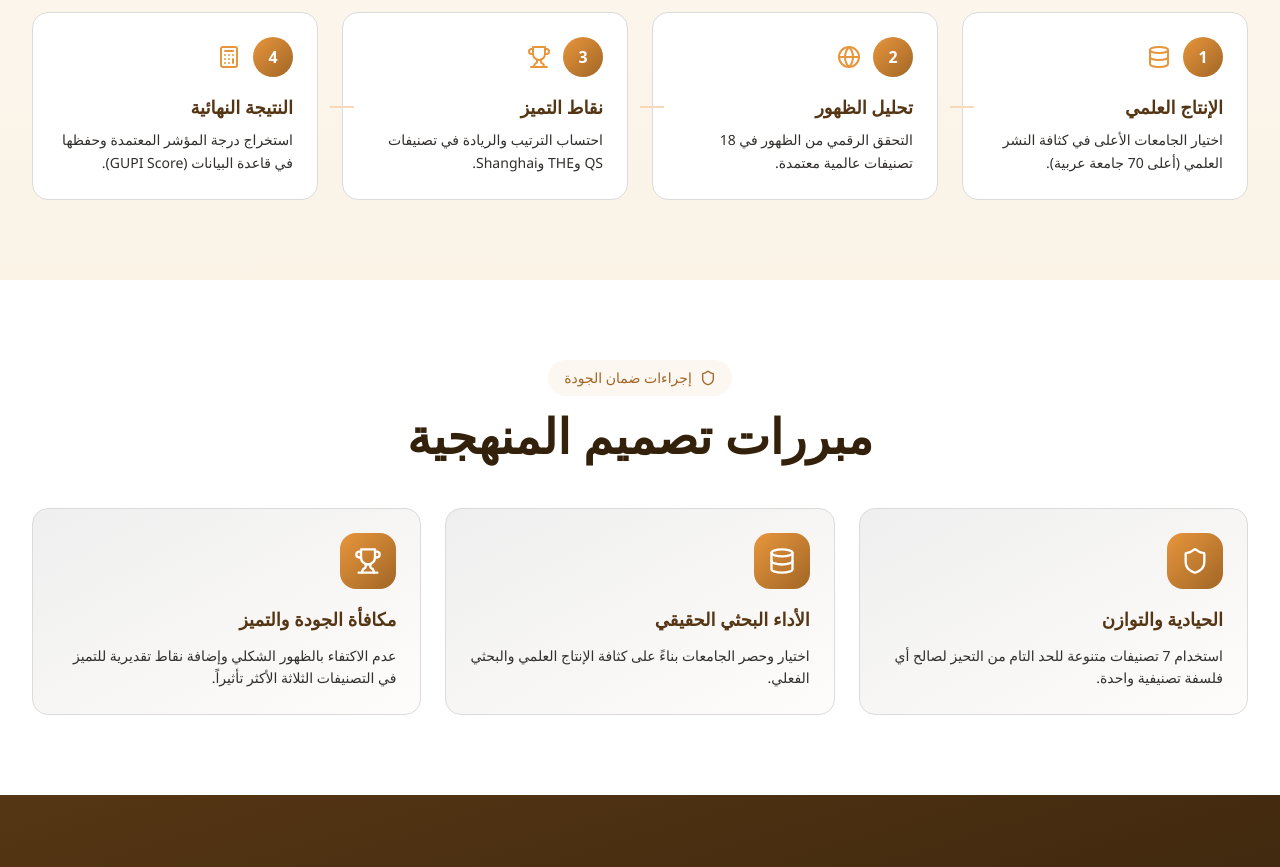
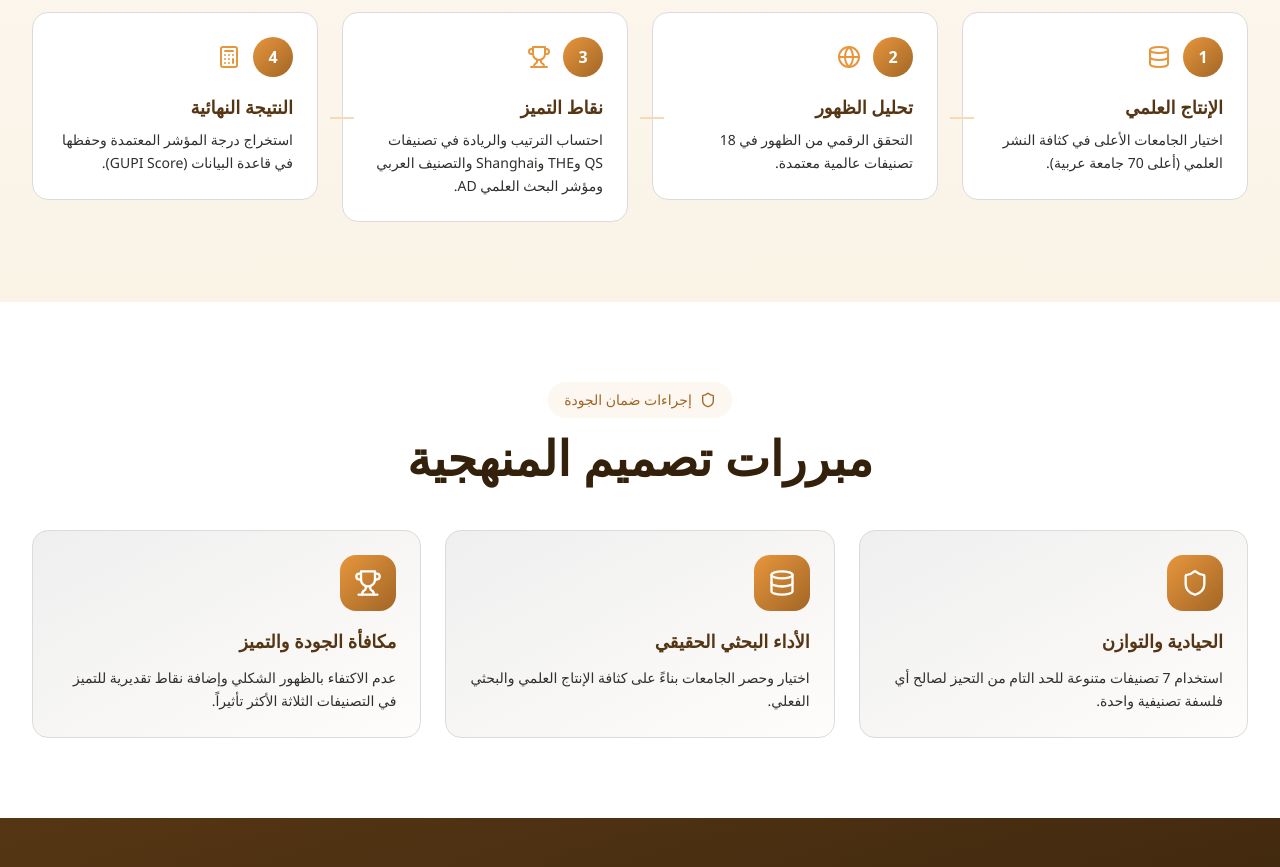
Before and after one commit to h-abar/GUPI-University-Ranking, a Next.js app: page / in a window 1280 px wide. Shown: the part 4020-4887 px from the top of the page. Built offline with nearby package versions, Linux system fonts and the light colour scheme.

Commit message:
Update excellence step: add Arabic Ranking and AD Scientific to description

```diff
--- a/app/(public)/page.js
+++ b/app/(public)/page.js
@@ -330,7 +330,7 @@ export default function HomePage() {
             {[
               { step: 1, title: 'الإنتاج العلمي', desc: 'اختيار الجامعات الأعلى في كثافة النشر العلمي (أعلى 70 جامعة عربية).', icon: Database },
               { step: 2, title: 'تحليل الظهور', desc: 'التحقق الرقمي من الظهور في 18 تصنيفات عالمية معتمدة.', icon: Globe },
-              { step: 3, title: 'نقاط التميز', desc: 'احتساب الترتيب والريادة في تصنيفات QS وTHE وShanghai.', icon: Trophy },
+              { step: 3, title: 'نقاط التميز', desc: 'احتساب الترتيب والريادة في تصنيفات QS وTHE وShanghai والتصنيف العربي ومؤشر البحث العلمي AD.', icon: Trophy },
               { step: 4, title: 'النتيجة النهائية', desc: 'استخراج درجة المؤشر المعتمدة وحفظها في قاعدة البيانات (GUPI Score).', icon: Calculator },
             ].map((item) => {
               const Icon = item.icon;
```
